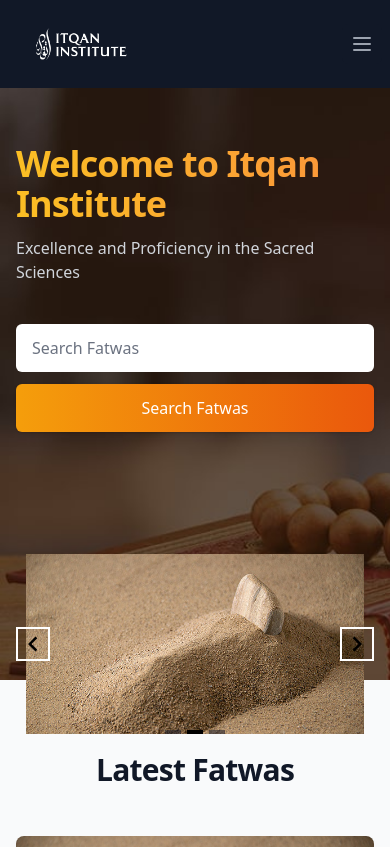
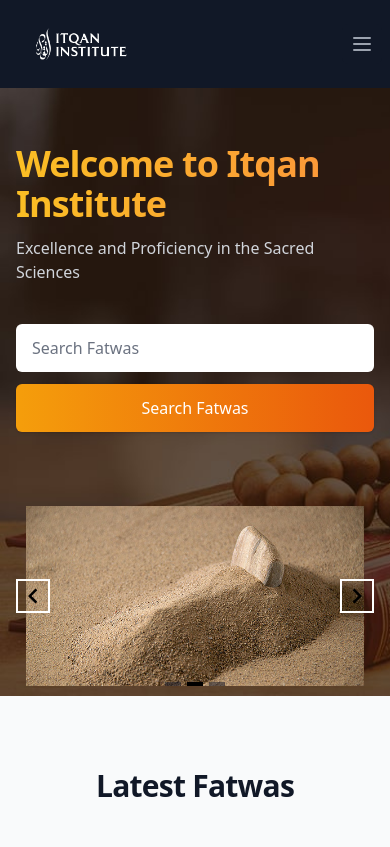
Before and after one commit to OWAIS14325/fatwa, a Vue app: page / in a window 390 px wide. Shown: the top 847 px of the page. Built offline with nearby package versions, Linux system fonts and the light colour scheme.

Commit message:
fixed slider navigation

```diff
--- a/src/components/HomeSlider.vue
+++ b/src/components/HomeSlider.vue
@@ -1,5 +1,5 @@
 <template>
-  <carousel class="mt-8" :items-to-show="1" :autoplay="2500" snapAlign="center" :wrapAround="true">
+  <carousel class="mt-0 md:mt-8" :items-to-show="1" :autoplay="2500" snapAlign="center" :wrapAround="true">
     <slide v-for="slide in slides" :key="slide">
       <img :src="slide" />
     </slide>
--- a/src/views/HomePage.vue
+++ b/src/views/HomePage.vue
@@ -34,11 +34,9 @@
                   </div>
                 </div>
               </div>
-              <div class="mt-12 -mb-16 sm:-mb-48 lg:m-0 lg:relative">
+              <div class="mt-0 mb-0 md:mt-12 md:-mb-48 lg:m-0 lg:relative">
                 <div class="mx-auto max-w-md px-4 sm:max-w-2xl sm:px-6 lg:max-w-none lg:px-0">
-                  <!-- Illustration taken from Lucid Illustrations: https://lucid.pixsellz.io/ -->
-                  <!-- <img class="w-full lg:absolute lg:inset-y-0 lg:left-0 lg:h-full lg:w-auto lg:max-w-none" src="../assets/banner.png" alt="" /> -->
-                  <!-- Slider Section -->
+                 <!-- Slider Section -->
                   <home-slider />
                     <!-- Slider Section End -->
                 </div>
```
